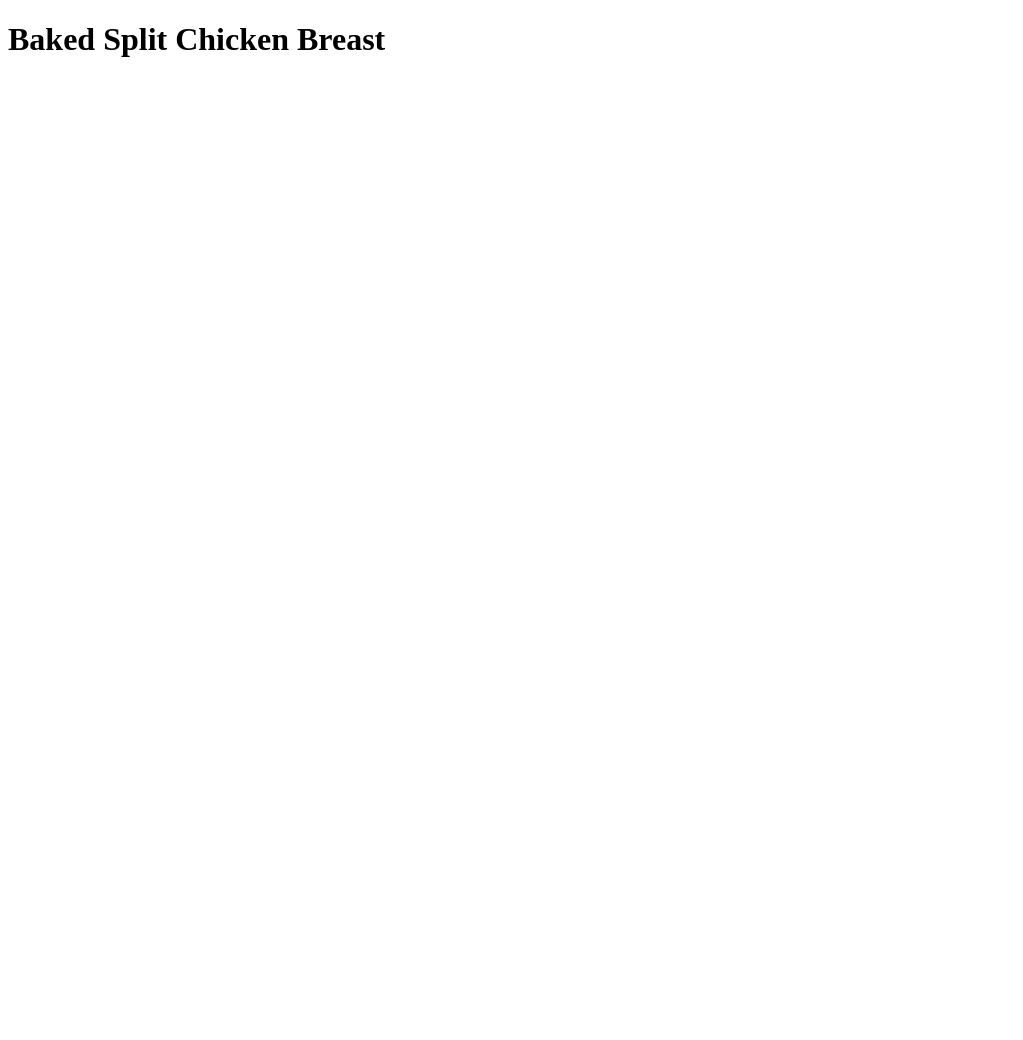
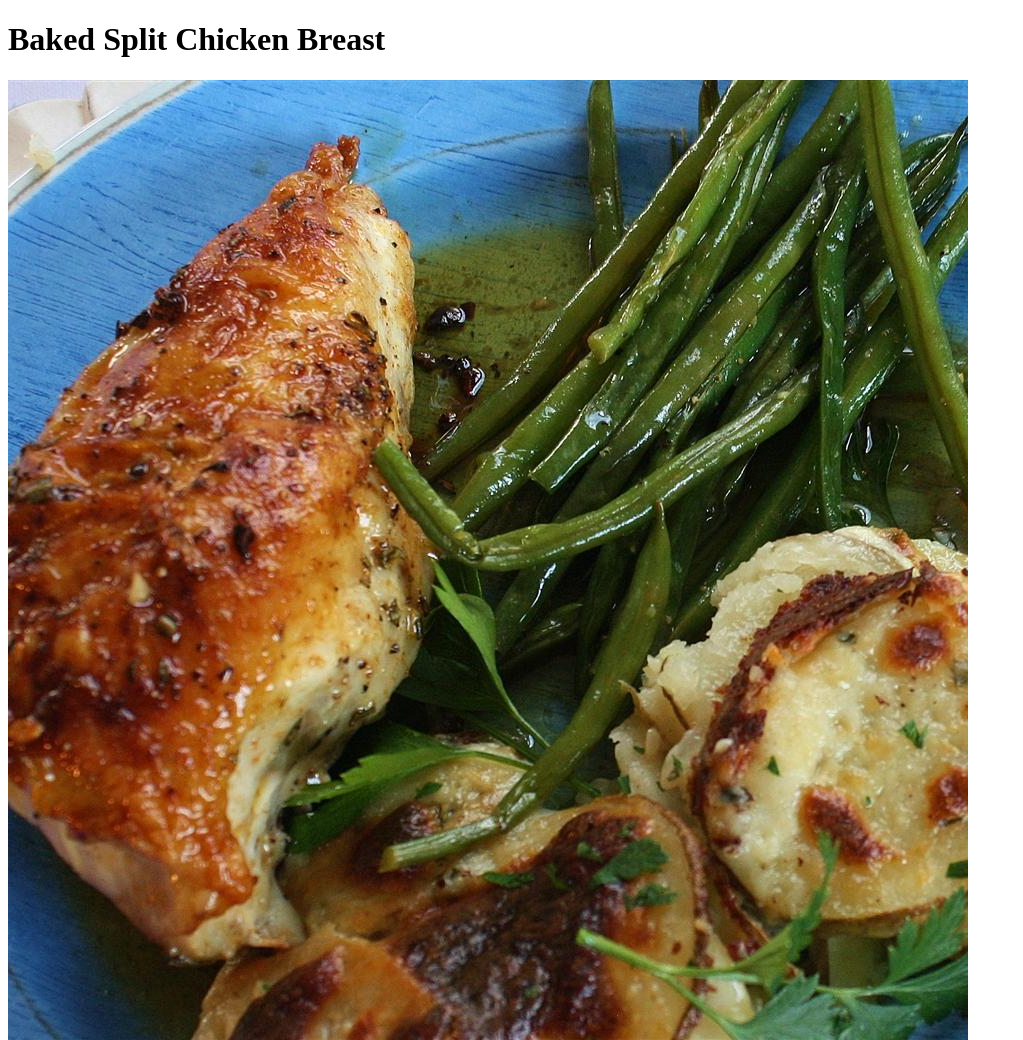
Before and after one commit to JaimeCeF/odin-recipes, a plain HTML site: page recipes/baked_split_chicken_breast.html in a window 1280 px wide. Shown: the whole page, without its empty margins (0-1023 px from the left). Before the commit the page ends 800 px from the top, so only its background shows below. Drawn offline with Linux system fonts and the light colour scheme.

Commit message:
Created image directory and added an image to the baked split chicken breast html file

```diff
--- a/recipes/baked_split_chicken_breast.html
+++ b/recipes/baked_split_chicken_breast.html
@@ -8,5 +8,7 @@
 </head>
 <body>
     <h1>Baked Split Chicken Breast</h1>
+    <p><img src="../images/completed_image.jpg" alt="Baked Split Chicken Breast"></p>
+
 </body>
 </html>
```
Also changed, not shown: images/completed_image.jpg (added).
